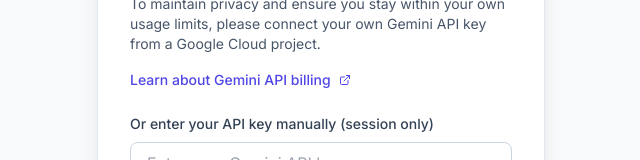
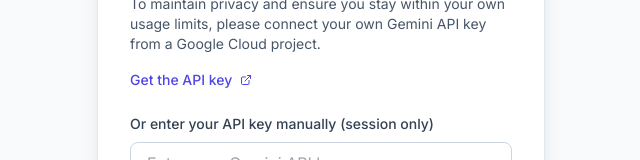
Before and after one commit to himanshudby/Playbook-to-PDF-Convertor, a React (Vite) app: page / in a window 1280 px wide. Both pictures are taken after a click on the button "Change Key". Shown: the part 339-499 px from the top of the page, without its empty margins (319-959 px from the left). Built offline with nearby package versions, Linux system fonts and the light colour scheme; no server answers.

Commit message:
Update App.tsx
Updated comments

```diff
--- a/App.tsx
+++ b/App.tsx
@@ -219,7 +219,7 @@
                 rel="noopener noreferrer"
                 className="flex items-center gap-2 text-indigo-600 font-medium hover:underline"
               >
-                Learn about Gemini API billing
+                Get the API key
                 <ExternalLink className="w-3 h-3" />
               </a>
             </div>
```
